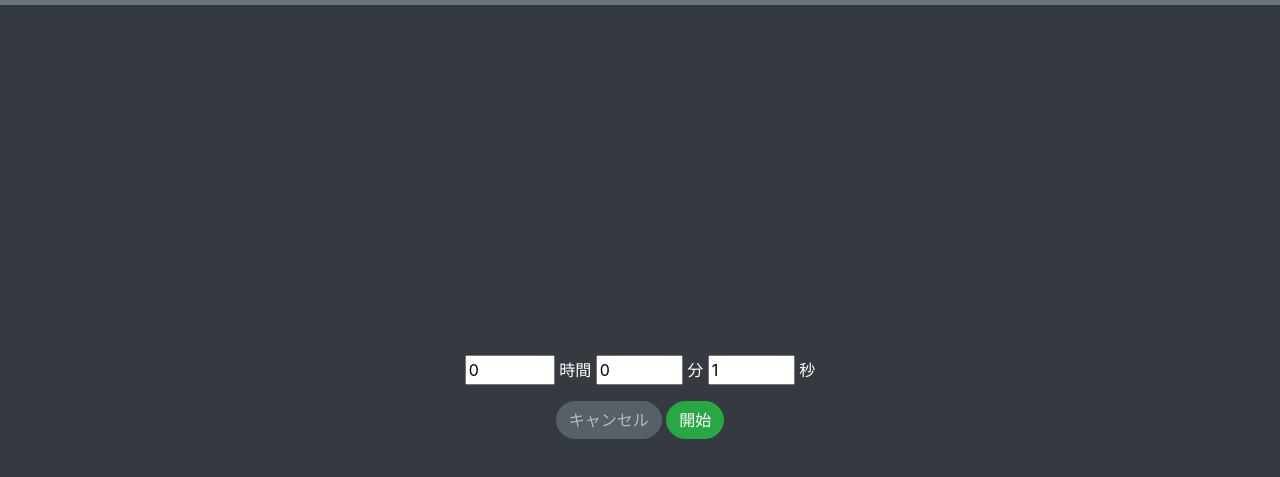
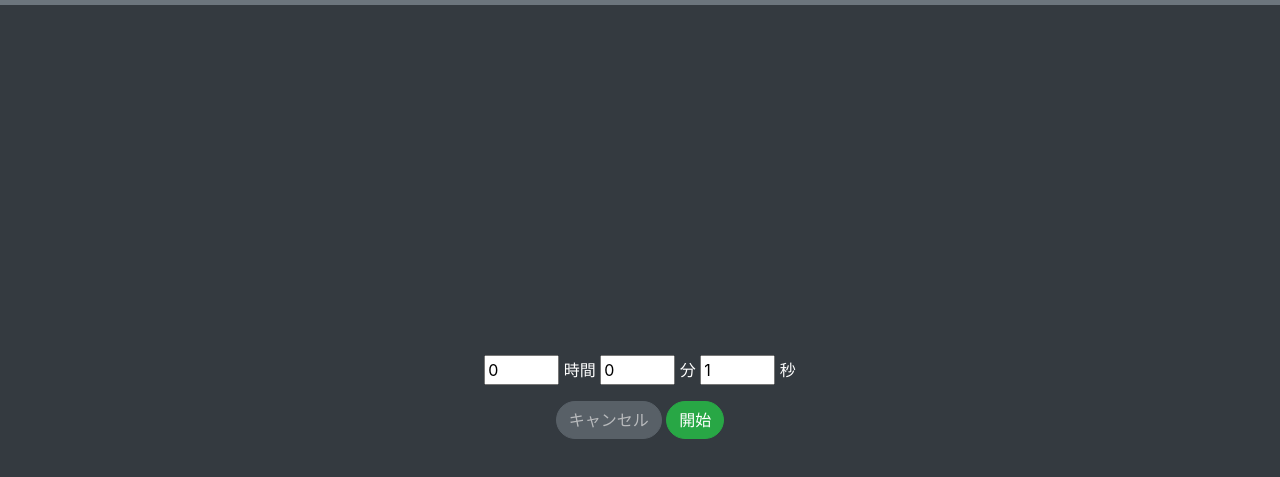
Before and after one commit to Kentaro1043/timer.js, a plain HTML site: page index.html in a window 1280 px wide. Shown: the part 51-528 px from the top of the page. Drawn offline with Linux system fonts and the light colour scheme.

Commit message:
Add files via upload

```diff
--- a/style.css
+++ b/style.css
@@ -13,5 +13,13 @@ header{
 }
 
 #hour{
-    width: 90px;
+    width: 75px;
 }
+
+#minute{
+    width: 75px;
+}
+
+#second{
+    width: 75px;
+}
```
Also changed, not shown: favicon.ico.
